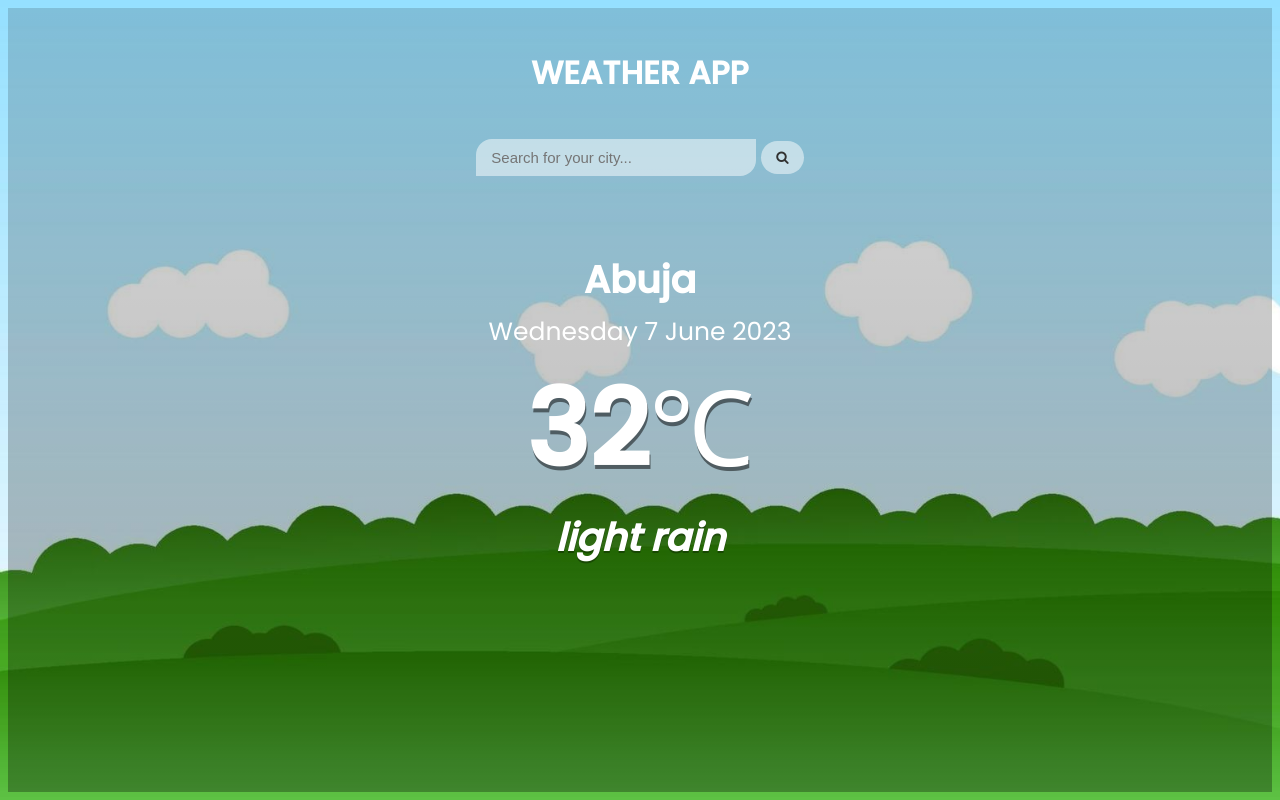
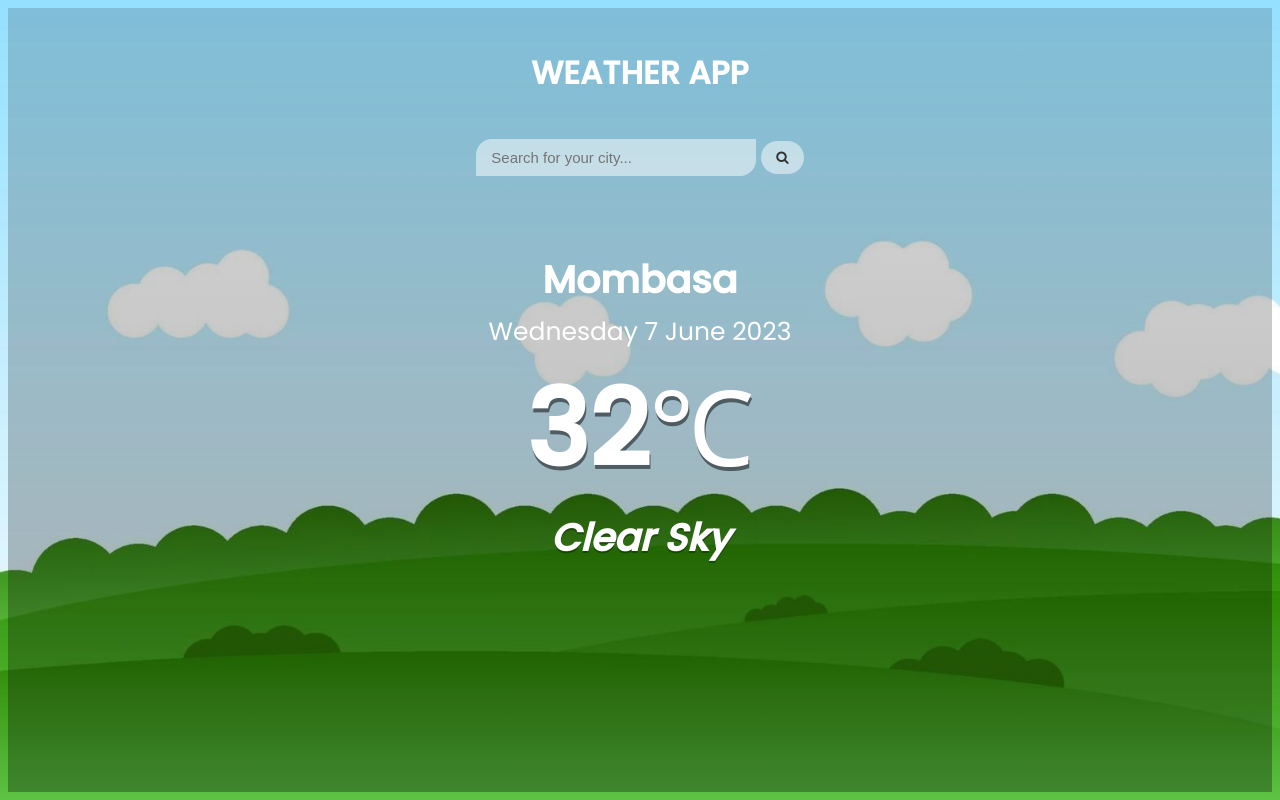
Before and after one commit to obwogebrian/airport-weather, a plain HTML site: page index.html in a window 1280 px wide. Drawn offline with Linux system fonts and the light colour scheme.

Commit message:
Town update

```diff
--- a/index.html
+++ b/index.html
@@ -18,12 +18,12 @@
             </header>
             <main>
                 <section class="location">
-                    <div class="city">Abuja</div>
+                    <div class="city">Mombasa</div>
                     <div class="date">Wednesday 7 June 2023</div>
                 </section>
                 <div class="current">
                     <div class="temp">32<span>℃</span></div>
-                    <div class="weather">light rain</div>
+                    <div class="weather">Clear Sky</div>
                 </div>
             </main>
         </div>
```
